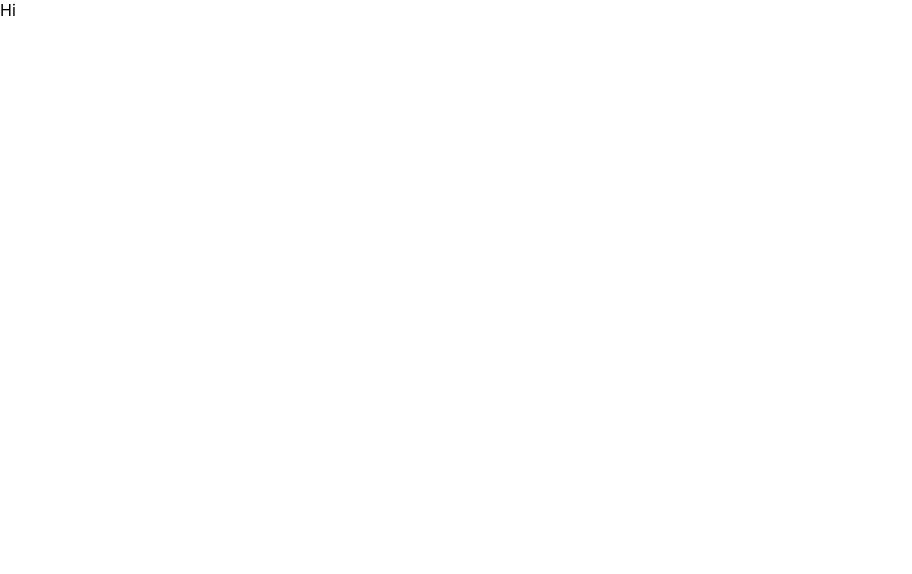
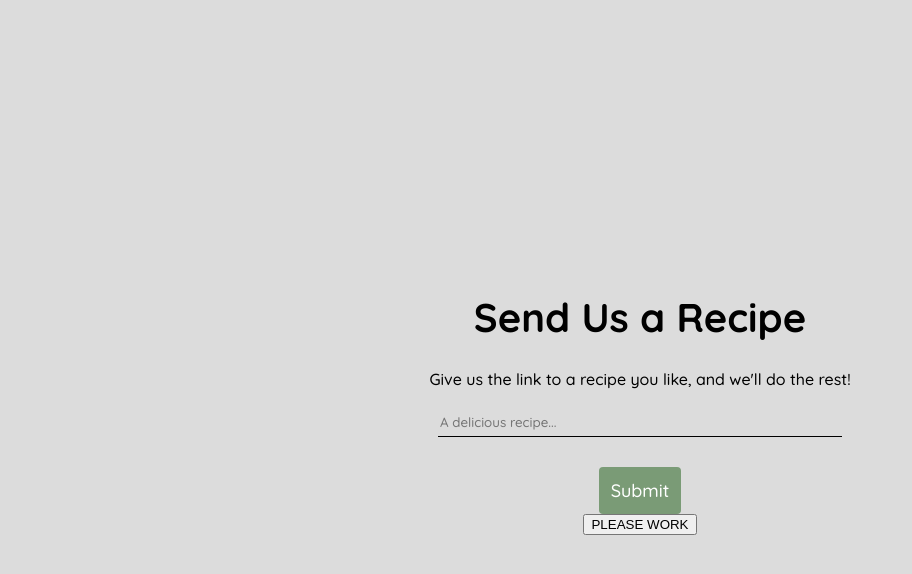
Before and after one commit to ashleyxing/HackCMU-, a React (Create React App) app: page /input in a window 1280 px wide. Shown: the top 574 px of the page, without its empty margins (0-912 px from the left). Built offline with nearby package versions, Linux system fonts and the light colour scheme.

Commit message:
Finished input page

```diff
--- a/src/App.js
+++ b/src/App.js
@@ -6,9 +6,11 @@ import {
 } from "react-router-dom";
 import Home from './components/pages/home';
 import Input from './components/pages/input';
+import { DataProvider } from './components/DataProvider';
 
 function App() {
   return (
+    <DataProvider>
       <Router>
         <Switch>
           <Route exact path="/">
@@ -17,11 +19,9 @@ function App() {
           <Route path="/input">
             <Input />
           </Route>
-        <Route path="/dashboard">
-
-        </Route>
         </Switch>
       </Router>
+    </DataProvider>
   );
 }
 
--- a/src/api/recipes/fetchWebsite.js
+++ b/src/api/recipes/fetchWebsite.js
@@ -6,6 +6,7 @@ const fetchWebsite = () => {
         .then((response) => response.json())
         .then((data) => {
             recipe = data;
+            console.log(recipe);
             return recipe;
         })
         .catch((error) => console.log("fuck"));
--- /dev/null
+++ b/src/components/DataProvider.js
@@ -0,0 +1,18 @@
+import React, { useState, createContext } from 'react';
+
+const dataContext = createContext();
+const DataProvider = (props) => {
+  const [ingredients, setIngredients] = useState([]);
+  const [website, setWebsite] = useState("");
+  const value = {
+    ingredients,
+    setIngredients,
+    website,
+    setWebsite
+  }
+  return <dataContext.Provider value={value}>{props.children}</dataContext.Provider>
+}
+export {
+  DataProvider,
+  dataContext
+};
--- a/src/components/pages/input.js
+++ b/src/components/pages/input.js
@@ -1,9 +1,78 @@
-import React from 'react';
+import React, { useContext } from 'react';
+import styled from 'styled-components';
+import { Link } from 'react-router-dom';
+import { dataContext } from '../DataProvider';
+import fetchWebsite from '../../api/recipes/fetchWebsite';
 
 const Input = () => {
+  const { website, setWebsite } = useContext(dataContext);
   return (
-    <div>Hi</div>
+    <InputWrapper>
+      <h1 className="recipe-title">Send Us a Recipe</h1>
+      <p className="description">Give us the link to a recipe you like, and we'll do the rest!</p>
+      <input
+        type="text"
+        className="input"
+        placeholder="A delicious recipe..."
+        value={website}
+        onChange={(e) => setWebsite(e.target.value)}
+      />
+      <Link to="/input" className="button">Submit</Link>
+      <button onClick={fetchWebsite}>PLEASE WORK</button>
+    </InputWrapper>
   );
 };
 
+const InputWrapper = styled.div`
+  display: flex;
+  flex-direction: column;
+  justify-content: center;
+  align-items: center;
+  z-index: 0;
+  height: 100%;
+  font-family: 'Quicksand',sans-serif;
+  background-color: #dcdcdc;
+
+  .recipe-title {
+    font-size: 40px;
+    font-weight: 700;
+  }
+
+  .description {
+    margin-top: 0px;
+    margin-bottom: 20px;
+  }
+
+  .input {
+    font-family: 'Quicksand',sans-serif;
+    margin-bottom: 30px;
+    width: 400px;
+    height: 25px;
+    border: none;
+    border-bottom: 1px solid black;
+    background-color: transparent;
+  }
+
+  textarea:focus, input:focus{
+    outline: none;
+  }
+
+  .button {
+    color: white;
+    background-color: rgb(122, 155, 118);
+    border-radius: 4px;
+    padding: 0.75rem;
+    font-size: 18px;
+    text-decoration: none;
+    cursor: pointer;
+    transition: all 0.25s cubic-bezier(0.645, 0.045, 0.355, 1);
+
+    &:hover {
+      transform: none;
+      background-color: rgba(122, 155, 118, 0.7);
+      outline: none;
+    }
+  }
+`;
+
 export default Input;
--- a/src/components/widgets/sidebar.js
+++ b/src/components/widgets/sidebar.js
@@ -4,26 +4,12 @@ import { Link } from 'react-router-dom';
 import fetchWebsite from '../../api/recipes/fetchWebsite';
 
 const Sidebar = () => {
-  const fetchWebsite = () => {
-    let recipe;
-    fetch('https://api.spoonacular.com/recipes/extract?apiKey=6b87762d3baa4f7d911132a401c70e65&url=https://foodista.com/recipe/ZHK4KPB6/chocolate-crinkle-cookies')
-        .then((response) => response.json())
-        .then((data) => {
-            recipe = data;
-            return recipe;
-        })
-        .catch((error) => console.log("fuck"));
-    return recipe;
-  }
-
-
   return (
     <SidebarWrapper>
       <div className="about-container">
         <h1 className="clean-plate-title">Clean Plate</h1>
         <p className="description">A fresh and environmentally friendly way of finding recipes and substitutes. Try it out now!</p>
         <Link to="/input" className="button">Get Started</Link>
-        <button onClick={fetchWebsite}>PLEASE WORK</button>
       </div>
     </SidebarWrapper>
   );
@@ -65,7 +51,6 @@ const SidebarWrapper = styled.div`
     text-decoration: none;
     cursor: pointer;
     transition: all 0.25s cubic-bezier(0.645, 0.045, 0.355, 1);
-
     &:hover {
       transform: none;
       background-color: rgba(122, 155, 118, 0.7);
--- a/src/components/widgets/verticalscroll.js
+++ b/src/components/widgets/verticalscroll.js
@@ -1,7 +1,6 @@
 import React from 'react';
 import styled from 'styled-components';
 import ImageBanner from './imagebanner';
-
 
 const VerticalScroll = () => {
   return (
@@ -39,11 +38,10 @@ const VerticalScrollWrapper = styled.div`
   flex-direction: column;
   justify-content: center;
   align-items: center;
-  position: relative;
+  position: static;
   overflow: visible;
   width: 60%;
   max-width: 1200px;
-  height: 100%;
   margin-left: 40%;
   float: none;
   clear: none;
--- a/src/index.css
+++ b/src/index.css
@@ -1,13 +1,21 @@
+html {
+  height: 100%;
+}
 body {
   margin: 0;
-  font-family: -apple-system, BlinkMacSystemFont, 'Segoe UI', 'Roboto', 'Oxygen',
-    'Ubuntu', 'Cantarell', 'Fira Sans', 'Droid Sans', 'Helvetica Neue',
+  height: 100%;
+  font-family: -apple-system, BlinkMacSystemFont, "Segoe UI", "Roboto", "Oxygen",
+    "Ubuntu", "Cantarell", "Fira Sans", "Droid Sans", "Helvetica Neue",
     sans-serif;
   -webkit-font-smoothing: antialiased;
   -moz-osx-font-smoothing: grayscale;
 }
 
+#root {
+  height: 100%;
+}
+
 code {
-  font-family: source-code-pro, Menlo, Monaco, Consolas, 'Courier New',
+  font-family: source-code-pro, Menlo, Monaco, Consolas, "Courier New",
     monospace;
 }
```
Lines whose indentation alone changed are shown as unchanged.
